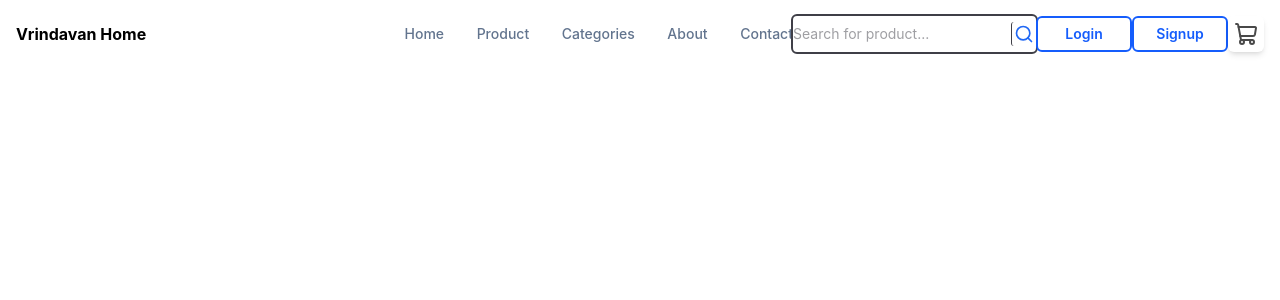
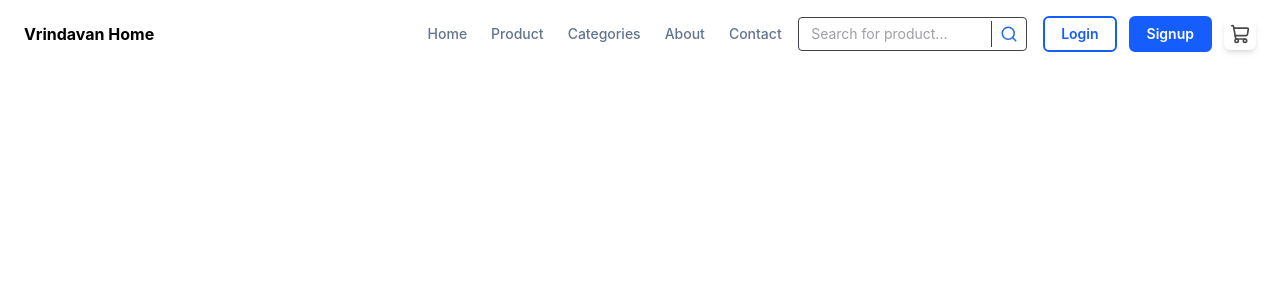
Before and after one commit to shivam-87388/vrindavan, a Next.js app in the folder frontend/: page / in a window 1280 px wide. Shown: the top 300 px of the page. Built offline with nearby package versions, Linux system fonts and the light colour scheme.

Commit message:
fix nav baar

```diff
--- a/frontend/src/components/navbar.jsx
+++ b/frontend/src/components/navbar.jsx
@@ -3,41 +3,54 @@ import { Search, UserRound,ShoppingCart } from 'lucide-react';
 
 const navbar = () => {
   return (
-    <div className="flex flex-row items-center justify-around p-4">
-      {/* logo section */}
-        <div className="flex-1 flex justify-start text-black text-base font-bold font-['Inter'] text-center">Vrindavan Home</div>
-        {/* navigation link */}
-        <div className=" flex-1 flex justify-between">
-          <a href='#' className="text-slate-500 text-sm font-medium font-['Inter'] hover:text-blue-600">Home</a>
-          <a href='#' className="text-slate-500 text-sm font-medium font-['Inter'] hover:text-blue-600">Product</a>
-          <a href='#' className="text-slate-500 text-sm font-medium font-['Inter'] hover:text-blue-600">Categories</a>
-          <a href='#'className="text-slate-500 text-sm font-medium font-['Inter'] hover:text-blue-600">About</a>
-          <a href='#'className="text-slate-500 text-sm font-medium font-['Inter'] hover:text-blue-600">Contact</a>
-        </div>
-        {/* search box */}
-        <div className="felx-1 flex justify-between">
-          <div className="flex justify-between items-center outline-2 outline-zinc-700 rounded focus:outline-blue-500">
-           <input placeholder="Search for product..."className="text-zinc-700 text-sm font-normal font-['Inter'] py-1.5 focus:outline-none "></input>
-           <div className="rounded-[3px] border-l border-zinc-700">
-            <Search color="#2068F4" className="px-0.5"/>
-           </div>
-          </div>
-          <div className="flex justify-between">
-            {/* login button */}
-           <button className="w-24 py-1.5 text-blue-600 text-sm font-semibold font-['Inter'] border-2 border-blue-600 rounded-md">Login</button>
-           {/* signup button */}
-           <button className="w-24 py-1.5 text-blue-600 text-sm font-semibold font-['Inter'] border-2 border-blue-600 rounded-md">Signup</button>
-           <div className="shadow-md p-1.5 rounded-md">
-          <ShoppingCart color='#494949'/>
-          </div>
-          </div>
+   <div className="flex flex-row items-center w-full px-6 py-4">
 
+  {/* 1. Logo Section (Left Aligned) */}
+  <div className="flex-1 flex justify-start items-center">
+    <div className="text-black text-base font-bold font-['Inter']">
+      Vrindavan Home
+    </div>
+  </div>
 
-        </div>
+  {/* 2. Navigation Links (Center Aligned) */}
+  <div className="flex-1 flex justify-center items-center gap-6">
+    <a href="#" className="text-slate-500 text-sm font-medium font-['Inter'] hover:text-blue-600">Home</a>
+    <a href="#" className="text-slate-500 text-sm font-medium font-['Inter'] hover:text-blue-600">Product</a>
+    <a href="#" className="text-slate-500 text-sm font-medium font-['Inter'] hover:text-blue-600">Categories</a>
+    <a href="#" className="text-slate-500 text-sm font-medium font-['Inter'] hover:text-blue-600">About</a>
+    <a href="#" className="text-slate-500 text-sm font-medium font-['Inter'] hover:text-blue-600">Contact</a>
+  </div>
 
+  {/* 3. Search Box & Action Buttons (Right Aligned) */}
+  <div className="flex-1 flex justify-end items-center gap-4">
 
+    {/* Search box */}
+    <div className="flex items-center border border-zinc-700 rounded overflow-hidden focus-within:border-blue-500 focus-within:ring-1 focus-within:ring-blue-500 transition-all">
+      <input
+        placeholder="Search for product..."
+        className="text-zinc-700 text-sm font-normal font-['Inter'] py-1.5 px-3 focus:outline-none w-40 lg:w-48"
+      />
+      <div className="border-l border-zinc-700 flex items-center justify-center px-2 py-1 bg-white cursor-pointer">
+        <Search color="#2068F4" size={18} />
+      </div>
+    </div>
 
+    {/* Auth Buttons & Cart */}
+    <div className="flex items-center gap-3">
+      <button className="px-4 py-1.5 text-blue-600 text-sm font-semibold font-['Inter'] border-2 border-blue-600 rounded-md hover:bg-blue-50">
+        Login
+      </button>
+      <button className="px-4 py-1.5 text-white bg-blue-600 text-sm font-semibold font-['Inter'] border-2 border-blue-600 rounded-md hover:bg-blue-700">
+        Signup
+      </button>
+      <button className="shadow-md p-1.5 rounded-md hover:bg-gray-50 flex items-center justify-center">
+        <ShoppingCart color="#494949" size={20} />
+      </button>
     </div>
+
+  </div>
+
+</div>
   )
 }
 
```
